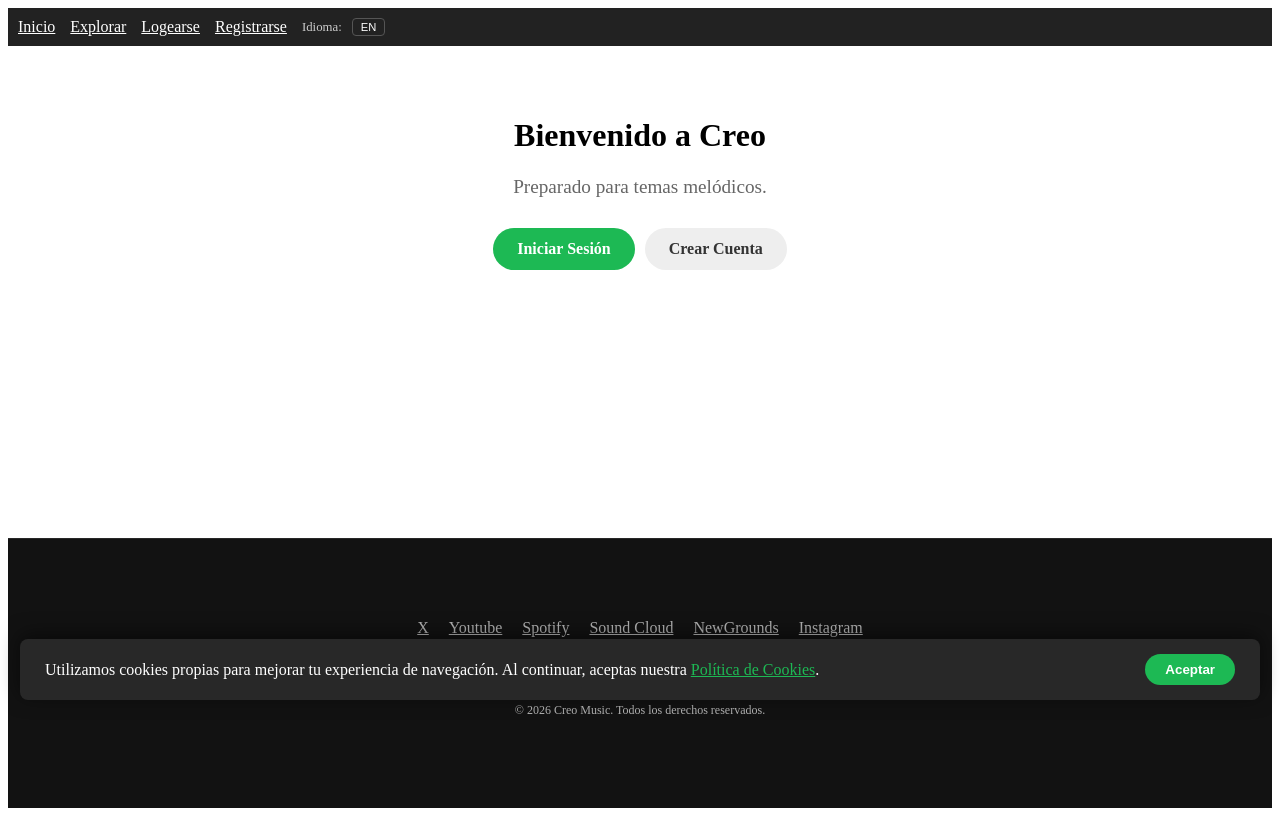
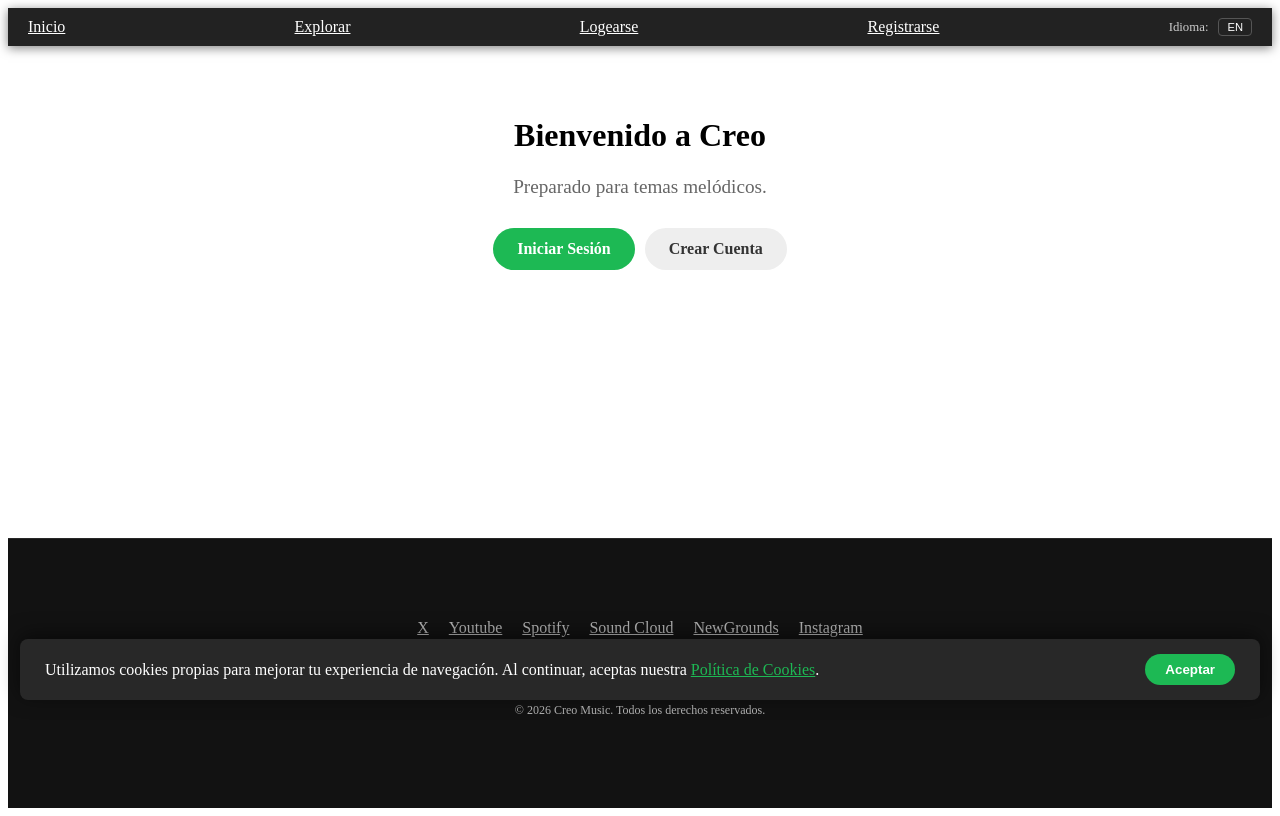
Before and after one commit to 4R1D4Y/frontend-proyecto-final, a React (Vite) app: page / in a window 1280 px wide. Built offline with nearby package versions, Linux system fonts and the light colour scheme.

Commit message:
Ahora el navbar desplaza con el usuario y los filtros en Explore también

```diff
--- a/src/App.jsx
+++ b/src/App.jsx
@@ -18,7 +18,7 @@ function App() {
     <div style={{ display: 'flex', flexDirection: 'column', minHeight: '100vh' }}>
     <Router>
       {/* Mini Navbar para navegar mientras desarrollamos */}
-      <nav style={{ padding: '10px', background: '#222', color: 'white', display: 'flex', gap: '15px' }}>
+      <nav style={navStyle}>
         <Link to="/" style={{ color: 'white' }}>{lang === 'es' ? 'Inicio' : 'Home'}</Link>
         <Link to="/explore" style={{ color: 'white' }}>{lang === 'es' ? 'Explorar' : 'Explore'}</Link>
         {!user ? (
@@ -71,7 +71,12 @@ const navStyle = {
   color: 'white',
   display: 'flex',
   justifyContent: 'space-between', // Separa links de idiomas
-  alignItems: 'center'
+  alignItems: 'center',
+  position: 'sticky',
+  top: 0,
+  zIndex: 1100, // Mayor que el reproductor y las fotos
+  boxShadow: '0 2px 10px rgba(0,0,0,0.5)' // Opcional: para que se vea sombra al bajar
+
 };
 
 const linkStyle = { color: 'white', textDecoration: 'none' };
--- a/src/pages/Explore.jsx
+++ b/src/pages/Explore.jsx
@@ -106,11 +106,9 @@ const Explore = () => {
             <h3 style={titleStyle}>{song.name}</h3>
 
             <div style={infoStyle}>
-              <span>{song.collection_name || 'Single'}</span>
-              <span> • </span>
-              <span>{new Date(song.release_date).toLocaleDateString()}</span>
-              <span> • </span>
-              <span>{song.reproductions} 🎧</span>
+              <span style={detailStyle}>{song.collection_name || 'Single'}</span>
+              <span style={detailStyle}>{new Date(song.release_date).toLocaleDateString()}</span>
+              <span style={detailStyle}>{song.reproductions} 🎧</span>
             </div>
 
             <div style={{ display: 'flex', gap: '10px' }}>
@@ -198,10 +196,16 @@ const titleStyle = {
 };
 
 const infoStyle = {
+  display: 'flex',
+  flexDirection: 'column',
   fontSize: '0.8rem',
   color: '#b3b3b3',
   marginBottom: '15px'
 };
+
+const detailStyle = {
+  padding: '2px 0px'
+}
 
 const playBtnStyle = {
   width: '100%',
@@ -247,7 +251,12 @@ const headerStyle = {
   alignItems: 'center',
   marginBottom: '20px',
   flexWrap: 'wrap',
-  gap: '10px'
+  gap: '10px',
+  position: 'sticky',
+  top: '60px', // Esta distancia debe ser la altura aproximada de tu Navbar
+  background: '#fff', // O el color de fondo de tu página para que no se transparente el texto de abajo
+  padding: '10px 0',
+  zIndex: 1000
 };
 
 const filterContainerStyle = {
```
